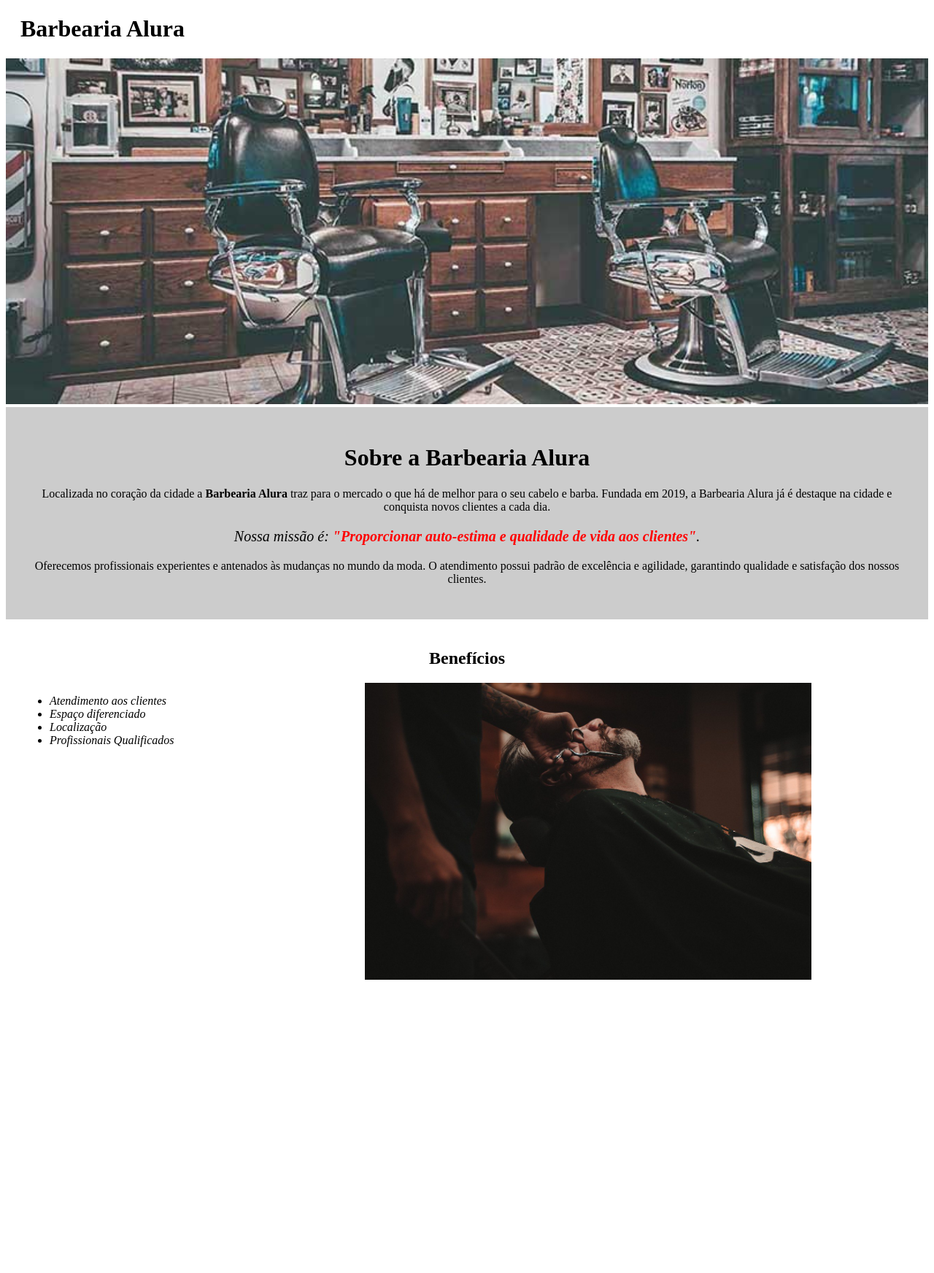
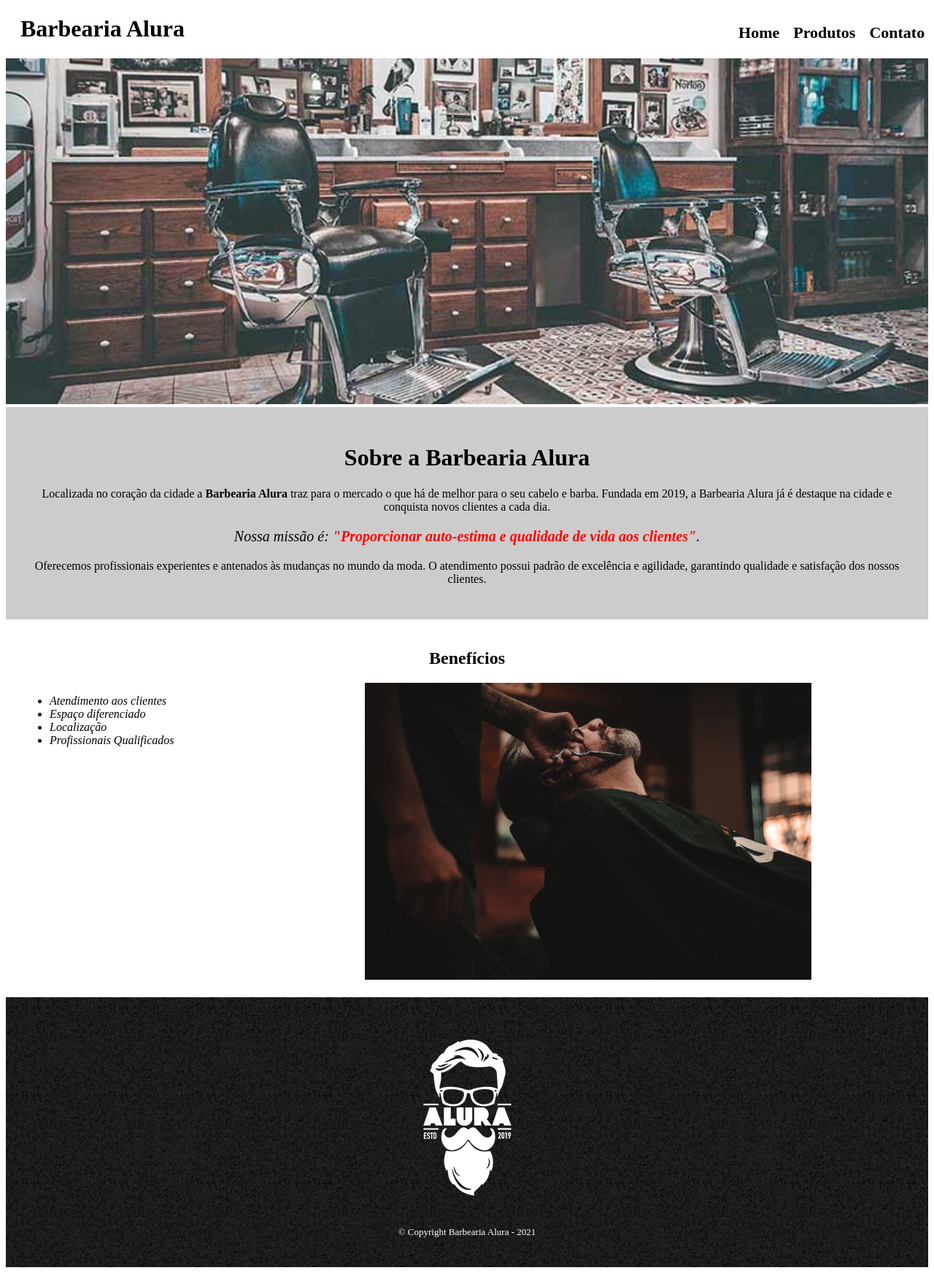
Before and after one commit to ronaldeived-zz/Formacao-FrontEnd, a plain HTML site: page Html e css parte 2/index.html in a window 1280 px wide. Shown: the whole page at 73% size. Before the commit the page ends 1375 px from the top, so only its background shows below. Drawn offline with Linux system fonts and the light colour scheme.

Commit message:
Ajustanto rota da home com produtos e criando menus

```diff
--- a/Html e css parte 2/index.html
+++ b/Html e css parte 2/index.html
@@ -1,5 +1,6 @@
 <!DOCTYPE html>
 <html lang="pt-br">
+
 <head>
 	<meta charset="UTF-8">
 	<title>Barbearia Alura</title>
@@ -9,6 +10,13 @@
 <body>
 	<header>
 		<h1 class="titulo-principal">Barbearia Alura</h1>
+		<nav>
+			<ul>
+				<li><a href="index.html">Home</a></li>
+				<li><a href="Produtos.html">Produtos</a></li>
+				<li><a href="contato.html">Contato</a></li>
+			</ul>
+		</nav>
 	</header>
 
 	<img id="banner" src="banner.jpg">
@@ -16,11 +24,15 @@
 	<div class="principal">
 		<h1 class="titulo-centralizado">Sobre a Barbearia Alura</h1>
 
-			<p>Localizada no coração da cidade a <strong>Barbearia Alura</strong> traz para o mercado o que há de melhor para o seu cabelo e barba. Fundada em 2019, a Barbearia Alura já é destaque na cidade e conquista novos clientes a cada dia.</p>
+		<p>Localizada no coração da cidade a <strong>Barbearia Alura</strong> traz para o mercado o que há de melhor
+			para o seu cabelo e barba. Fundada em 2019, a Barbearia Alura já é destaque na cidade e conquista novos
+			clientes a cada dia.</p>
 
-			<p id="missao"><em>Nossa missão é: <strong>"Proporcionar auto-estima e qualidade de vida aos clientes"</strong>.</em></p>
+		<p id="missao"><em>Nossa missão é: <strong>"Proporcionar auto-estima e qualidade de vida aos
+					clientes"</strong>.</em></p>
 
-			<p>Oferecemos profissionais experientes e antenados às mudanças no mundo da moda. O atendimento possui padrão de excelência e agilidade, garantindo qualidade e satisfação dos nossos clientes.</p>
+		<p>Oferecemos profissionais experientes e antenados às mudanças no mundo da moda. O atendimento possui padrão de
+			excelência e agilidade, garantindo qualidade e satisfação dos nossos clientes.</p>
 
 	</div>
 
@@ -36,5 +48,11 @@
 
 		<img src="beneficios.jpg" class="imagemBeneficios">
 	</div>
+
+	<footer>
+		<img src="logo-branco.png">
+		<p class="copyright">&copy; Copyright Barbearia Alura - 2021</p>
+	</footer>
 </body>
+
 </html>
--- a/Html e css parte 2/produtos.css
+++ b/Html e css parte 2/produtos.css
@@ -28,6 +28,11 @@
     text-transform: uppercase;
 }
 
+nav a:hover {
+    color: #C78C19;
+    text-decoration: underline;
+}
+
 .produtos {
     width: 940px;
     margin: 0 auto;
@@ -42,6 +47,20 @@
     margin: 0 1.5%;
     padding: 30px 20px;
     box-sizing: border-box;
+    border: 2px solid #000000;
+    border-radius: 10px;
+}
+
+.produtos li:hover {
+    border-color: #C78C19;
+}
+
+.produtos li:active {
+    border-color: #088C19;
+}
+
+.produtos li:hover h2 {
+    font-size: 34px;
 }
 
 .produtos h2 {
@@ -58,3 +77,15 @@
     font-weight: bold;
     margin-top: 10px;
 }
+
+footer {
+    text-align: center;
+    background: url("bg.jpg");
+    padding: 40px 0;
+}
+
+.copyright {
+    color: #FFFFFF;
+    font-size: 13px;
+    margin: 20px 0 0;
+}
--- a/Html e css parte 2/style.css
+++ b/Html e css parte 2/style.css
@@ -2,7 +2,35 @@
 	width: 100%;
 }
 .titulo-principal{
-	padding-left: 20px;;
+	padding-left: 20px;
+}
+
+.titulo {
+	position: relative;
+	margin: 0 auto;
+}
+
+nav {
+	position: absolute;
+	right: 1%;
+	top: 2%;
+}
+
+nav li {
+	display: inline;
+	margin: 0 0 0 15px;
+}
+
+nav li a {
+	text-decoration: none;
+	font-size: 22px;
+	font-weight: bold;
+	color: #000000;
+}
+
+nav li a:hover {
+	color: #C78C19;;
+	text-decoration: underline;
 }
 
 .principal{
@@ -36,7 +64,7 @@
 }
 
 
-ul{
+.beneficios ul{
 	display: inline-block;
 	vertical-align: top;
 	width: 20%;
@@ -46,3 +74,15 @@
 .imagemBeneficios{
 	width: 50%;
 }
+
+footer {
+    text-align: center;
+    background: url("bg.jpg");
+    padding: 40px 0;
+}
+
+.copyright {
+    color: #FFFFFF;
+    font-size: 13px;
+    margin: 20px 0 0;
+}
```
Also changed, not shown: Html e css parte 2/Produtos.html (+5 -0 lines). Lines whose indentation alone changed are shown as unchanged.
